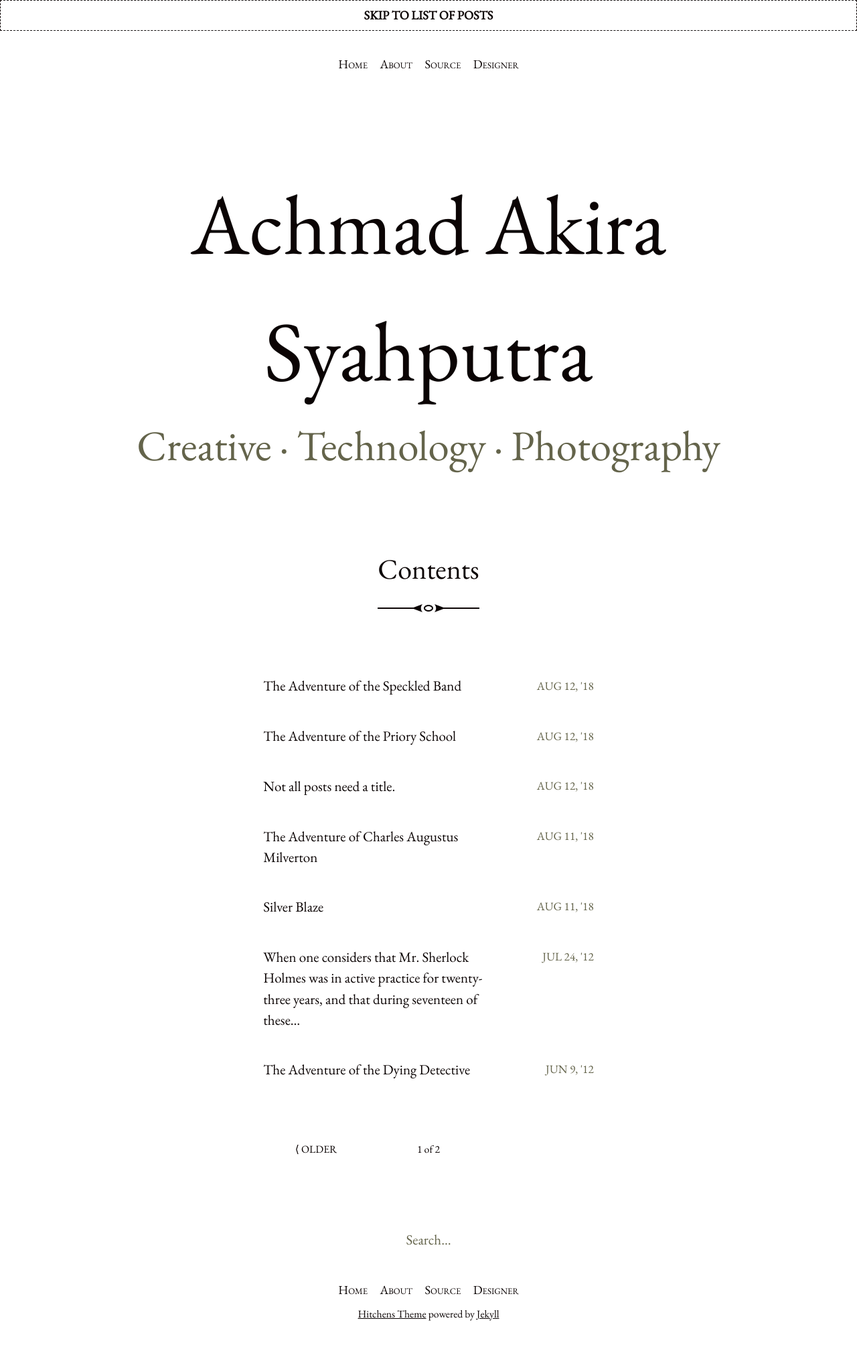
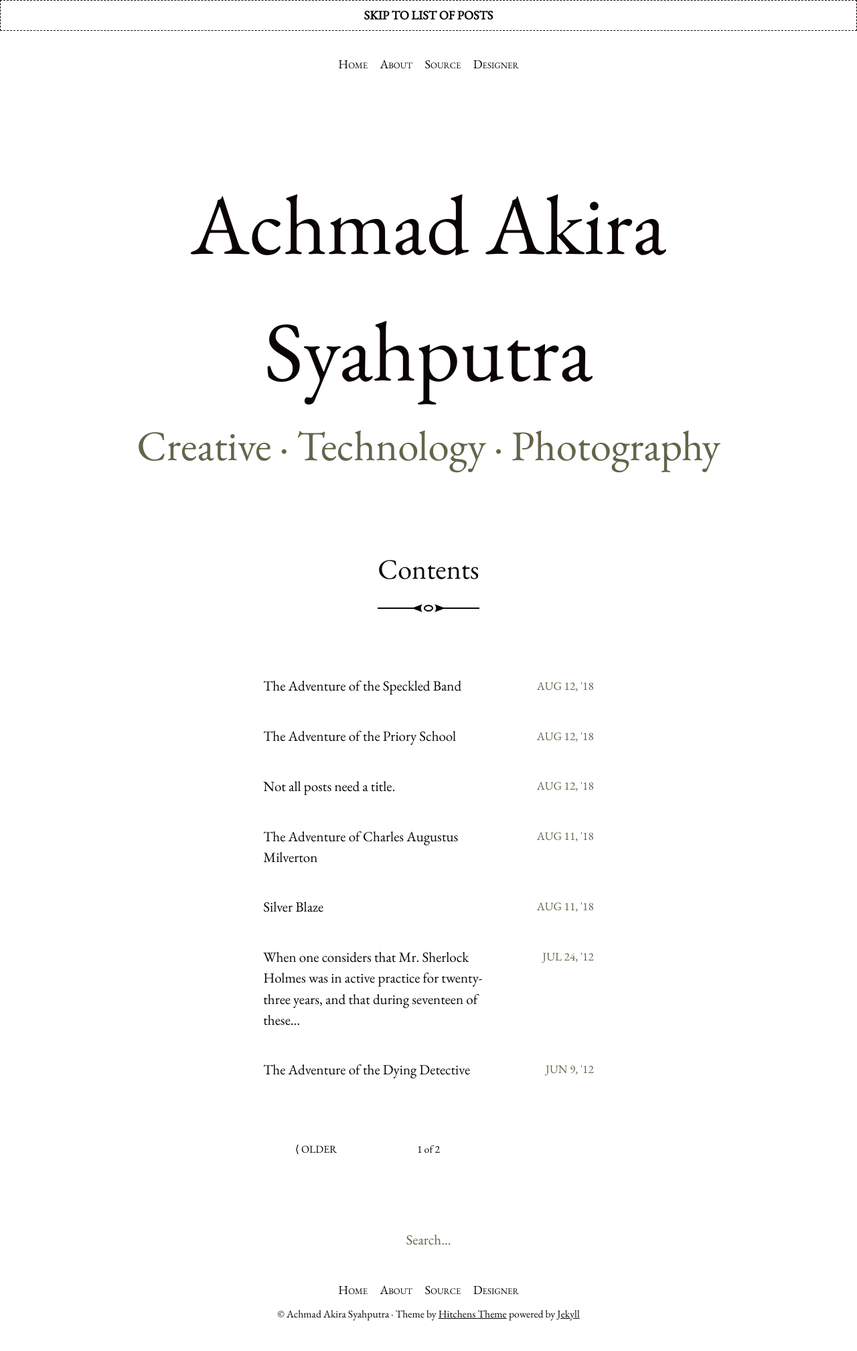
Before and after one commit to akirasyahputra/blog, a Jekyll site: the page built from index.html, in a window 1280 px wide. Shown: the whole page at 67% size. Built offline with Jekyll 4.4.1, drawn with Linux system fonts in a browser that asks for light colours; the list of posts is cut into pages by our own code.

Commit message:
Update default.html

```diff
--- a/_layouts/default.html
+++ b/_layouts/default.html
@@ -42,7 +42,7 @@
     {% unless site.hide_credits %}
       <aside class="site-credits">
         <p>
-          <small><a href="https://github.com/patdryburgh/hitchens">Hitchens Theme</a> powered by <a href="http://jekyllrb.com">Jekyll</a></small>
+          <small>© Achmad Akira Syahputra · Theme by <a href="https://github.com/patdryburgh/hitchens">Hitchens Theme</a> powered by <a href="http://jekyllrb.com">Jekyll</a></small>
         </p>
       </aside>
     {% endunless %}
```
